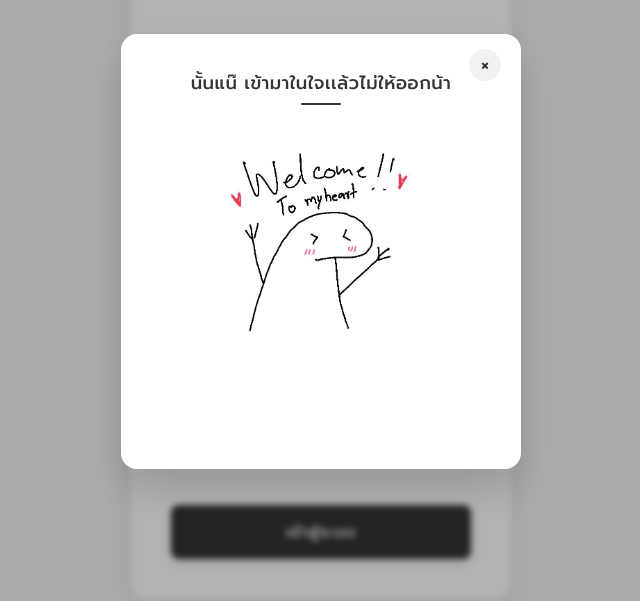
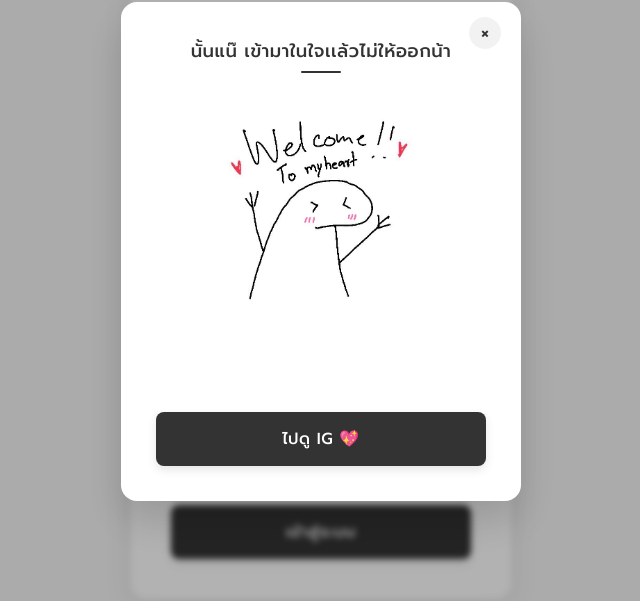
Before and after one commit to pontipd/to-aina, a plain HTML site: page index.html in a window 1280 px wide. Both pictures are taken after typing "Sample", "Sample123" into the empty fields and a click on the button "เข้าสู่ระบบ". Shown: the part 149-750 px from the top of the page, without its empty margins (319-959 px from the left). Drawn offline with Linux system fonts and the light colour scheme.

Commit message:
Update index.html

```diff
--- a/index.html
+++ b/index.html
@@ -37,6 +37,9 @@
         <span class="close" id="closeModal">&times;</span>
         <h2>นั้นแน๊ เข้ามาในใจเเล้วไม่ให้ออกน้า</h2>
         <img src="./sucecss.jpg" alt="Success Image" />
+        <a href="https://www.instagram.com/USERNAME" target="_blank" rel="noopener noreferrer">
+    <button class="btn ghost">ไปดู IG 💖</button>
+  </a>
       </div>
     </div>
     <script src="script.js"></script>
```
